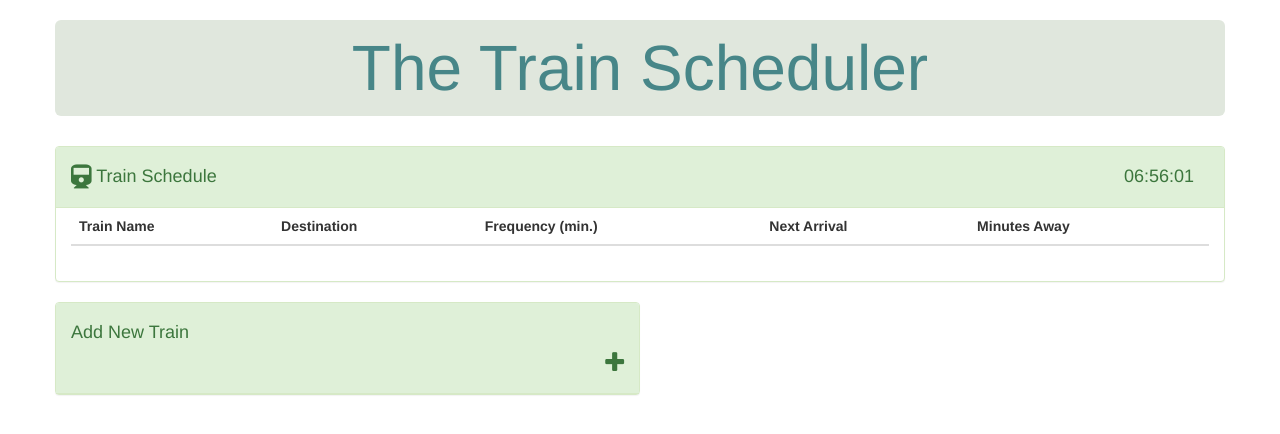
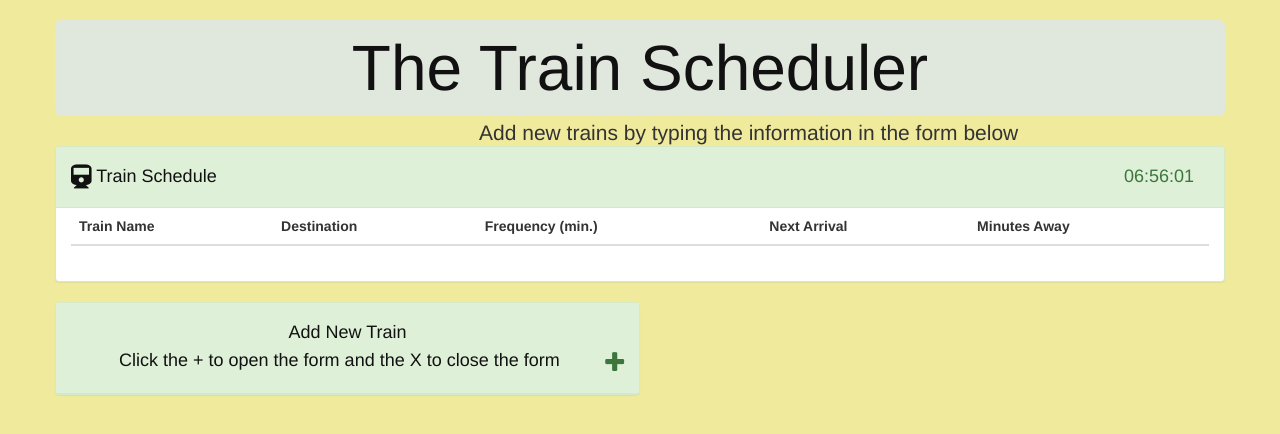
Before and after one commit to midstreamer/trainScheduler, a plain HTML site: page index.html in a window 1280 px wide. Drawn offline with nearby package versions, Linux system fonts and the light colour scheme; no server answers.

Commit message:
added styling

```diff
--- a/assets/css/style.css
+++ b/assets/css/style.css
@@ -1,5 +1,6 @@
 body {
 	margin: 20px 0px 20px 0px;
+	background-color: rgb(240, 234, 157);
 }
 
 .header {
@@ -8,17 +9,19 @@ body {
 }
 
 .header h1 {
-	color:#478688;
+	color:#111111;
 	font-size: 5vw;
 	line-height: 0px;
 	margin:0px;
 	padding-bottom:0px;
 
 }
+p{
+	position: absolute;
+	top: 118px;
+	left: 479px;
+}
 
-div#panel-heading{
-    background-color: #478688;
-}
 
 #icon {
 	float: left;
@@ -39,6 +42,25 @@ div#panel-heading{
 	padding:0;
 }
 
+#a {
+	text-align: center;
+	color: #111111;
+}
+
+#icon {
+	color: #111111;
+}
+
+#note {
+	color: #111111;
+}
+
+#note{
+	position: absolute;
+	top: 39px;
+	left: 64px;
+}
+
 label {
 	margin-top: 20px;
 }
@@ -56,6 +78,7 @@ div#newTrainSchedule.panel-body{
 	max-height: 400px;
 	visibility: hidden;
 	padding: 0px 15px 0px 15px;
+
 }
 
 .newTrainInput {
@@ -63,6 +86,10 @@ div#newTrainSchedule.panel-body{
 
 }
 
+#panel-heading {
+	background-color: black;
+}
+
 #newTrain {
 	text-align: right;
 }
--- a/index.html
+++ b/index.html
@@ -17,6 +17,7 @@
 		<div class="row">
 			<div class="jumbotron header">
 				<h1 class="text-center">The Train Scheduler</h1>
+				<p>Add new trains by typing the information in the form below</p>
 			</div>
 		</div>
 		<div class="row">
@@ -53,6 +54,7 @@
 				<div class="panel panel-success">
 					<div class="panel-heading">
 						<h4 id=a ddTitle>Add New Train</h4>
+						<h4 id=note>Click the + to open the form and the X to close the form</h4>
 						<h4 id="add">
 							<i id="symbol" class="fa fa-plus fa-lg"></i>
 						</h4>
```
